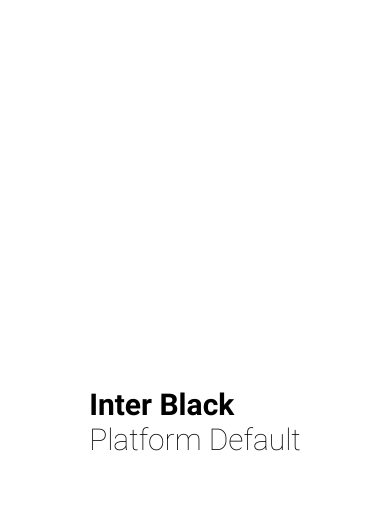
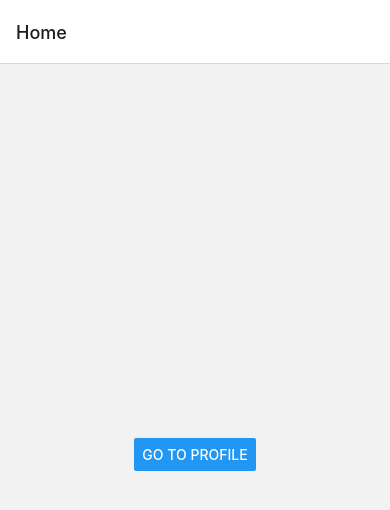
Before and after one commit to ignacijus/Whats-App-clone, a React Native app: screen /Home in a window 390 px wide. Shown: the top 510 px of the page. Built offline with nearby package versions, Linux system fonts and the light colour scheme.

Commit message:
Installing navigation

```diff
--- a/App.js
+++ b/App.js
@@ -4,8 +4,13 @@ import { Button, SafeAreaView, StyleSheet, Text, View } from "react-native";
 import { SafeAreaProvider } from "react-native-safe-area-context";
 import { useFonts } from "expo-font";
 import * as SplashScreen from "expo-splash-screen";
+import "react-native-gesture-handler";
+import { NavigationContainer } from "@react-navigation/native";
+import { createStackNavigator } from "@react-navigation/stack";
+import ChatListScreen from "./screens/ChatListScreen";
 
 SplashScreen.preventAutoHideAsync();
+const Stack = createStackNavigator();
 
 export default function App() {
   const [appIsLoaded, setAppIsLoaded] = useState(false);
@@ -28,17 +33,13 @@ export default function App() {
   }
 
   return (
-    <SafeAreaProvider style={styles.container} onLayout={onLayoutRootView}>
-      <SafeAreaView>
-        <Text style={{ fontFamily: "Roboto-Bold", fontSize: 30 }}>
-          Inter Black
-        </Text>
-        <Text style={{ fontFamily: "Roboto-Thin", fontSize: 30 }}>
-          Platform Default
-        </Text>
-        <StatusBar style="auto" />
-      </SafeAreaView>
-    </SafeAreaProvider>
+    // <SafeAreaProvider style={styles.container} onLayout={onLayoutRootView}>
+    <NavigationContainer>
+      <Stack.Navigator>
+        <Stack.Screen name="Home" component={ChatListScreen} />
+      </Stack.Navigator>
+    </NavigationContainer>
+    // /* </SafeAreaProvider> */
   );
 }
 
--- a/package.json
+++ b/package.json
@@ -9,12 +9,16 @@
     "web": "expo start --web"
   },
   "dependencies": {
+    "@react-navigation/native": "^6.1.6",
+    "@react-navigation/stack": "^6.3.16",
     "expo": "~48.0.6",
+    "expo-splash-screen": "~0.18.1",
     "expo-status-bar": "~1.4.4",
     "react": "18.2.0",
     "react-native": "0.71.3",
     "react-native-safe-area-context": "4.5.0",
-    "expo-splash-screen": "~0.18.1"
+    "react-native-screens": "~3.20.0",
+    "react-native-gesture-handler": "~2.9.0"
   },
   "devDependencies": {
     "@babel/core": "^7.20.0"
--- /dev/null
+++ b/screens/ChatListScreen.js
@@ -0,0 +1,12 @@
+import React from "react";
+import { View, Text, Button } from "react-native";
+
+const ChatListScreen = (props) => {
+  return (
+    <View style={{ flex: 1, alignItems: "center", justifyContent: "center" }}>
+      <Button title="Go to Profile" />
+    </View>
+  );
+};
+
+export default ChatListScreen;
```
Also changed, not shown: 1 other file (tests, documents, lock files or other folders).
